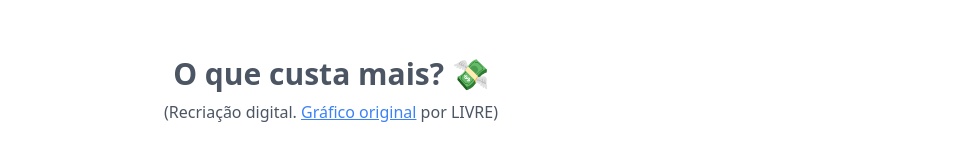
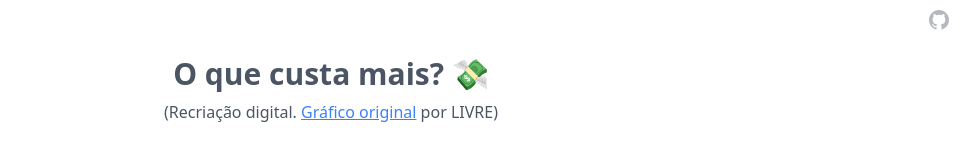
Before and after one commit to biamalveiro/numeros-do-rsi, a React (Create React App) app: page / in a window 1280 px wide. Shown: the top 156 px of the page, without its empty margins (309-1280 px from the left). Built offline with nearby package versions, Linux system fonts and the light colour scheme; some icons are missing.

Commit message:
add github link

```diff
--- a/public/index.html
+++ b/public/index.html
@@ -9,7 +9,7 @@
     <meta name="theme-color" content="#000000" />
     <meta
       name="description"
-      content="RSI vs Luís Filipe Vieira"
+      content="RSI ou Luís Filipe Vieira"
     />
     <link rel="apple-touch-icon" href="%PUBLIC_URL%/logo192.png" />
     <!--
@@ -26,7 +26,7 @@
       work correctly both with client-side routing and a non-root public URL.
       Learn how to configure a non-root public URL by running `npm run build`.
     -->
-    <title>RSI e LFV</title>
+    <title>RSI ou LFV</title>
   </head>
   <body>
     <noscript>A dívida de Luís Filipe Vieira ao Novo Banco e o RSI</noscript>
--- a/src/App.js
+++ b/src/App.js
@@ -59,6 +59,23 @@ function App() {
   return (
     <div className="py-10 w-full md:w-9/12 mx-auto">
       <div className="text-gray-600 text-center my-4">
+        <a
+          href="https://github.com/biamalveiro/rsi-vs-lfv"
+          className="absolute top-0 right-0 m-2"
+        >
+          <svg
+            width="24"
+            height="24"
+            fill="currentColor"
+            className="text-gray-500 hover:text-gray-600 mr-3 text-opacity-50 transform"
+          >
+            <path
+              fillRule="evenodd"
+              clipRule="evenodd"
+              d="M12 2C6.477 2 2 6.463 2 11.97c0 4.404 2.865 8.14 6.839 9.458.5.092.682-.216.682-.48 0-.236-.008-.864-.013-1.695-2.782.602-3.369-1.337-3.369-1.337-.454-1.151-1.11-1.458-1.11-1.458-.908-.618.069-.606.069-.606 1.003.07 1.531 1.027 1.531 1.027.892 1.524 2.341 1.084 2.91.828.092-.643.35-1.083.636-1.332-2.22-.251-4.555-1.107-4.555-4.927 0-1.088.39-1.979 1.029-2.675-.103-.252-.446-1.266.098-2.638 0 0 .84-.268 2.75 1.022A9.606 9.606 0 0112 6.82c.85.004 1.705.114 2.504.336 1.909-1.29 2.747-1.022 2.747-1.022.546 1.372.202 2.386.1 2.638.64.696 1.028 1.587 1.028 2.675 0 3.83-2.339 4.673-4.566 4.92.359.307.678.915.678 1.846 0 1.332-.012 2.407-.012 2.734 0 .267.18.577.688.48C19.137 20.107 22 16.373 22 11.969 22 6.463 17.522 2 12 2z"
+            ></path>
+          </svg>
+        </a>
         <h1 className="text-3xl font-semibold mb-2 ">O que custa mais? 💸</h1>
         <h2 className="text-base w-1/2 mx-auto ">
           (Recriação digital.{" "}
```
Also changed, not shown: public/manifest.json.
